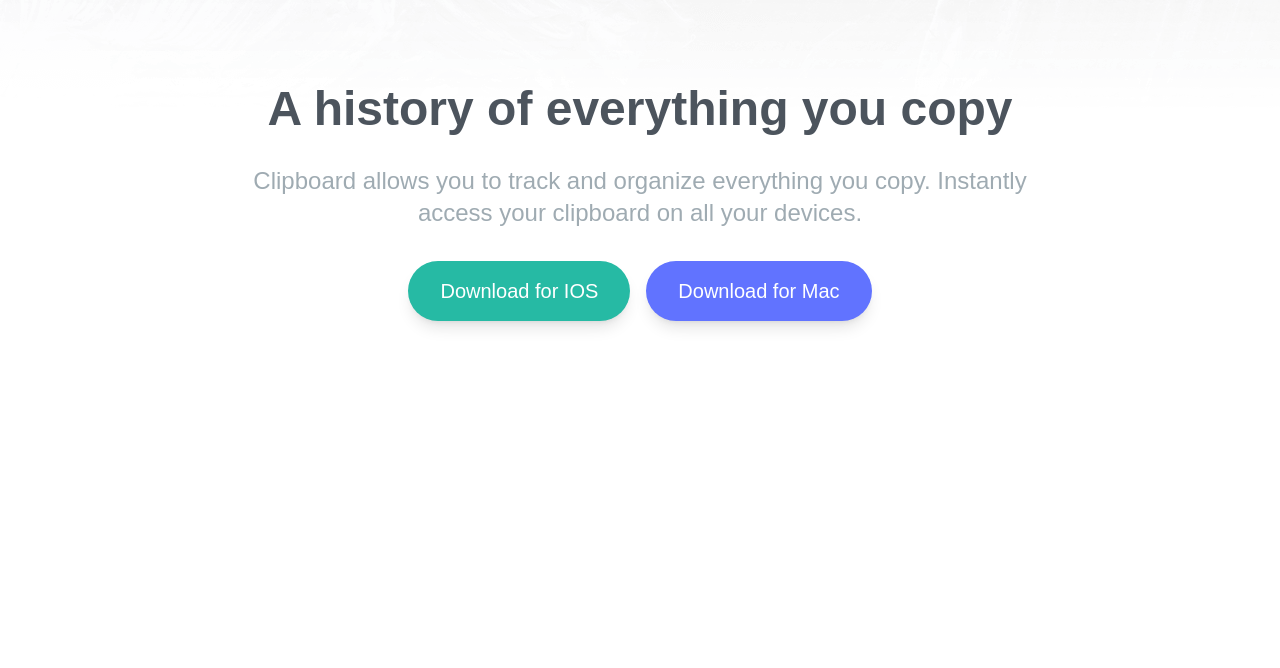
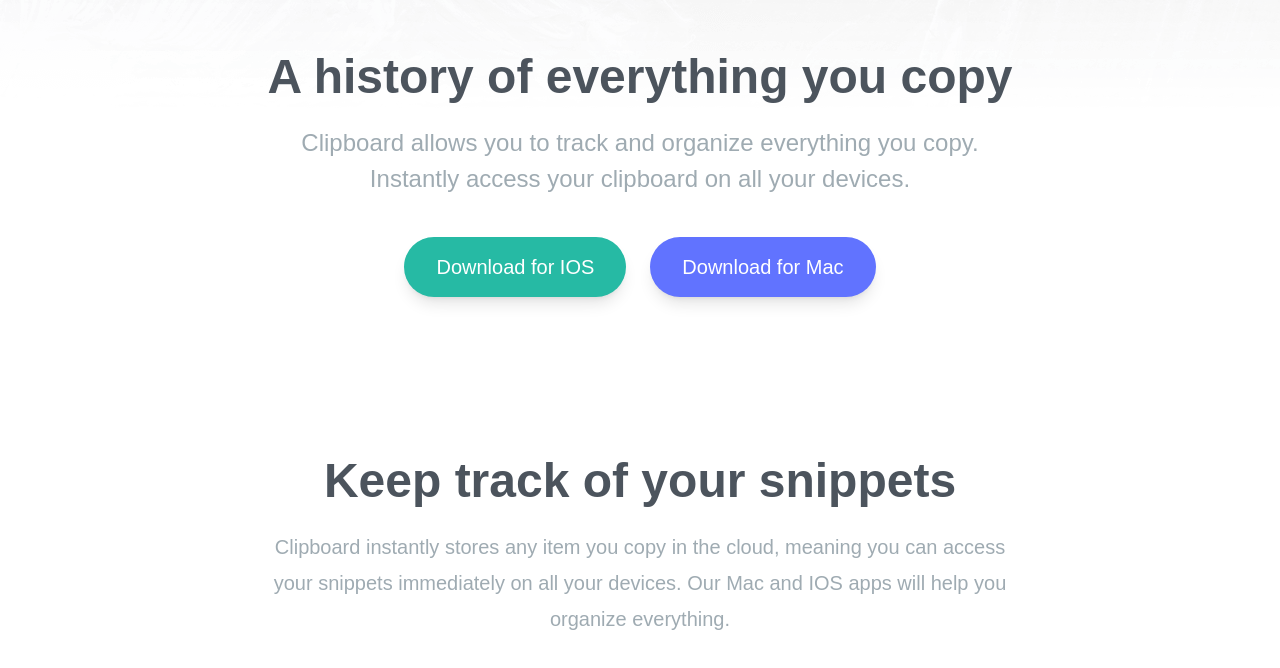
Before and after one commit to Reny8/Landing-Page-Project, a website: page index.html in a window 1280 px wide. Shown: the part 248-916 px from the top of the page. Before the commit the page ends 800 px from the top, so only its background shows below. Drawn offline with Linux system fonts and the light colour scheme; a web font is replaced by a local one.

Commit message:
Add section container css + Add section two of the page

```diff
--- a/index.html
+++ b/index.html
@@ -12,27 +12,47 @@
       href="https://fonts.googleapis.com/css2?family=Bai+Jamjuree:wght@400;600&display=swap"
     />
     <title>Simple Tailwind Starter</title>
+    <style>
+      .section-container {
+        margin-left: auto;
+        margin-right: auto;
+        max-width: 72rem;
+        padding-left: 2.5rem;
+        padding-right: 2.5rem;
+        text-align: center;
+      }
+      .section-content {
+        margin-left: auto;
+        margin-right: auto;
+        max-width: 48rem;
+        text-align: center;
+        line-height: 2.25rem;
+        --tw-text-opacity: 1;
+        color: hsl(201 11% 66% / var(--tw-text-opacity));
+      }
+    </style>
   </head>
   <body>
     <!-- TOP CONTENT -->
     <section
-      class="flex flex-col items-center justify-center gap-8 bg-no-repeat mb-40 pt-16"
       style="background-image: url('./images/bg-header-desktop.png')"
+      class="bg-no-repeat"
     >
+      <div class="section-container mb-40 pt-16">
         <img
           src="./images/logo.svg"
           alt=""
           class="sm:h-50 sm:w-50 mx-auto my-14"
         />
-      <h1 class="font-bold md:text-5xl sm:text-md text-darkGrayishBlue">
+        <h1 class="font-bold md:text-5xl sm:text-3xl mb-6 text-darkGrayishBlue">
           A history of everything you copy
         </h1>
-      <p class="font-thin text-grayishBlue text-2xl px-60 text-center">
+        <p class="section-content mb-10 text-2xl">
           Clipboard allows you to track and organize everything you copy.
           Instantly access your clipboard on all your devices.
         </p>
         <div
-        class="flex md:flex-row flex-col md:justify-between justify-center gap-4"
+          class="button-container flex md:flex-row flex-col gap-6 justify-center"
         >
           <button
             class="text-white text-xl rounded-full shadow-lg px-8 p-4 bg-strongCyan md:hover:bg-opacity-70 duration-500"
@@ -45,6 +65,19 @@
             Download for Mac
           </button>
         </div>
+      </div>
+    </section>
+    <section>
+      <div class="section-container">
+        <h1 class="font-bold md:text-5xl sm:text-3xl mb-6 text-darkGrayishBlue">
+          Keep track of your snippets
+        </h1>
+        <p class="section-content mb-10 text-xl">
+          Clipboard instantly stores any item you copy in the cloud, meaning you
+          can access your snippets immediately on all your devices. Our Mac and
+          IOS apps will help you organize everything.
+        </p>
+      </div>
     </section>
   </body>
 </html>
```
Also changed, not shown: css/style.css. Lines whose indentation alone changed are shown as unchanged.
